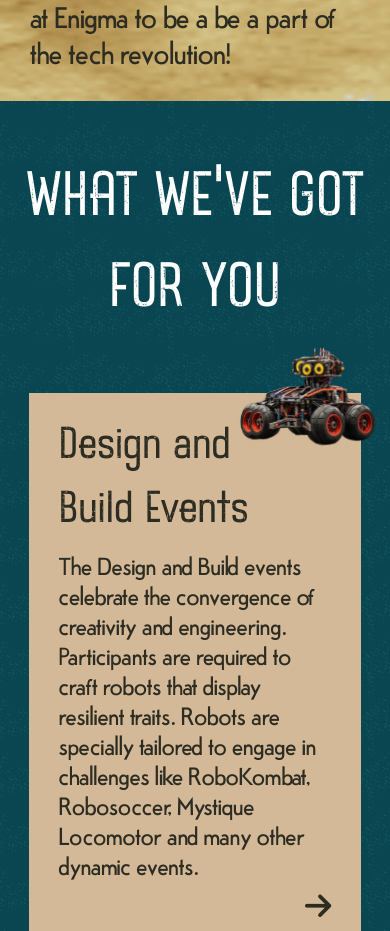
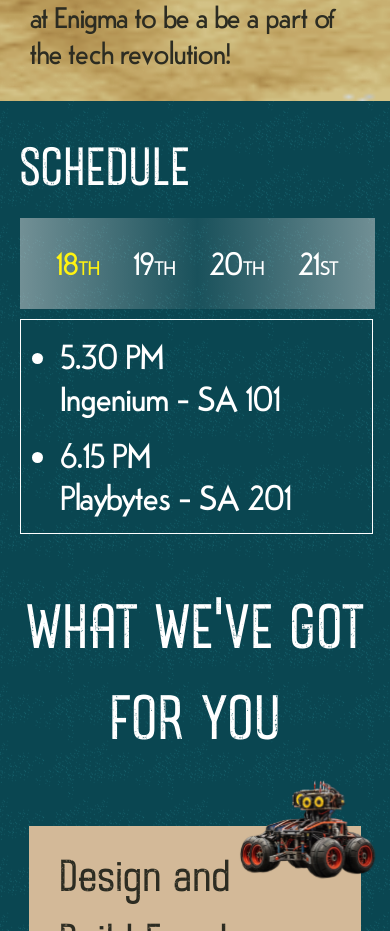
Before and after one commit to SanjayChoodamani/enigma24, a React (Vite) app: page / in a window 390 px wide. Shown: the part 1585-2516 px from the top of the page. Built offline with nearby package versions, Linux system fonts and the light colour scheme.

Commit message:
updating schedule

```diff
--- a/src/components/EventData.js
+++ b/src/components/EventData.js
@@ -244,7 +244,7 @@ const designBuild = [
     id: 1,
     imgloc: Aeronautica,
     name: "Aeronautica",
-    date: "20/04",
+    date: "21/04",
     loc: "Football Ground",
     heads: ["J A Prajwal", "Vijithashwa M G"],
     contact: ["6364205839"],
--- a/src/components/Schedule.jsx
+++ b/src/components/Schedule.jsx
@@ -3,10 +3,28 @@ import './styles/Schedule.css'
 import Data from './ScheduleData.js'
 import ScheduleContent from './ScheduleContent'
 
+const first = [1,0,0,0]
+const second = [0,1,0,0]
+const third = [0,0,1,0]
+const fourth = [0,0,0,1]
+
 
 const Schedule = () => {
-    const [date, setDate] = useState("18")
-    const [myClass, setMyClass] = useState("")
+    const [date, setDate] = useState("18");
+    const [myClass, setMyClass] = useState(first);
+
+    const handleClick = (date) => {
+        setDate(date);
+        if(date === "18"){
+            setMyClass(first);
+        }else if(date === "19"){
+            setMyClass(second);
+        }else if(date === "20"){
+            setMyClass(third);
+        }else if(date === "21"){
+            setMyClass(fourth);
+        }
+    };
 
     return (
         <div className='schedule'>
@@ -15,32 +33,28 @@ const Schedule = () => {
             </div>
             <div className='schedule-container'>
                 <div className='scheduleDates'>
-                    <div onClick={()=>{setDate("18"); setMyClass("active")}} className={myClass}>
+                    <div onClick={()=>{handleClick("18")}} className={myClass === first  ? "activeDiv" : "previous"}>
                         <h1>18<span>TH</span></h1>
-                        <br/>
                     </div>
-                    <div onClick={()=>{setDate("19"); setMyClass("active")}} className={myClass}>
+                    <div onClick={()=>{handleClick("19")}} className={myClass === second ? "activeDiv" : "previous"}>
                         <h1>19<span>TH</span></h1>
-                        <br/>
                     </div>
-                    <div onClick={()=>{setDate("20"); setMyClass("active")}} className={myClass}>
+                    <div onClick={()=>{handleClick("20")}} className={myClass === third ? "activeDiv" : "previous"}>
                         <h1>20<span>TH</span></h1>
-                        <br/>
                     </div>
-                    <div onClick={()=>{setDate("21"); setMyClass("active")}} className={myClass}>
+                    <div onClick={()=>{handleClick("21")}} className={myClass === fourth?  "activeDiv" : "previous"}>
                         <h1>21<span>ST</span></h1>
-                        <br/>
                     </div>
                 </div>
                 <div className='scheduleContent'>
-                {date === "18" && <ScheduleContent Data={Data} num={0}/> }
-                {date === "19" && <ScheduleContent Data={Data} num={1}/> }
-                {date === "20" && <ScheduleContent Data={Data} num={2}/> }
-                {date === "21" && <ScheduleContent Data={Data} num={3}/> }
+                    {date === "18" && <ScheduleContent Data={Data} num={0}/>}
+                    {date === "19" && <ScheduleContent Data={Data} num={1}/>}
+                    {date === "20" && <ScheduleContent Data={Data} num={2}/>}
+                    {date === "21" && <ScheduleContent Data={Data} num={3}/>}
                 </div>
             </div>
         </div>
-    )
-}
+    );
+};
 
-export default Schedule
+export default Schedule;
--- a/src/components/ScheduleContent.jsx
+++ b/src/components/ScheduleContent.jsx
@@ -1,10 +1,27 @@
+import { useState, useEffect } from 'react';
 import './styles/Schedule.css'
 
-const scheduleContent = ({Data, num}) => {
+const scheduleContent = ({ Data, num }) => {
+    const [windowSize, setWindowSize] = useState([
+        window.innerWidth,
+        window.innerHeight,
+    ]);
+
+    useEffect(() => {
+        const handleWindowResize = () => {
+            setWindowSize([window.innerWidth, window.innerHeight]);
+        };
+
+        window.addEventListener("resize", handleWindowResize);
+
+        return () => {
+            window.removeEventListener("resize", handleWindowResize);
+        };
+    }, []);
     return (
-        <ul>{Data[num].map((content) => {
+        <ul>{Data[num].map((content, index) => {
             return (
-                <li>{content.timings} - {content.eventName} - {content.eventLoc}</li>
+                <li key={index}>{content.timings} {(num === 3 && windowSize[0] > 480) ? " " :<br />} {content.eventName} - {content.eventLoc}</li>
             )
         })}
         </ul>
--- a/src/components/ScheduleData.js
+++ b/src/components/ScheduleData.js
@@ -1,108 +1,85 @@
 const scheduleContent = [
     [
         {
-            timings: "9:30 AM",
+            timings: "5.30 PM",
+            eventName: "Ingenium",
+            eventLoc: "SA 101"
+        },
+        {
+            timings: "6.15 PM",
             eventName: "Playbytes",
             eventLoc: "SA 201"
-        },
-        {
-            timings: "9:30 AM",
-            eventName: "Playbytes",
-            eventLoc: "SA 201"
-        },
-        {
-            timings: "9:30 AM",
-            eventName: "Playbytes",
-            eventLoc: "SA 201"
-        },
+        }
 
     ],
     [
         {
-            timings: "9:30 AM",
-            eventName: "Playbytes",
-            eventLoc: "SA 201"
+            timings: "5.30 PM",
+            eventName: "Resonance",
+            eventLoc: "SA 101"
         },
         {
-            timings: "9:30 AM",
-            eventName: "Playbytes",
+            timings: "6.16 PM",
+            eventName: "Inquizitive",
             eventLoc: "SA 201"
-        },
-        {
-            timings: "9:30 AM",
-            eventName: "Playbytes",
-            eventLoc: "SA 201"
-        },
-        {
-            timings: "9:30 AM",
-            eventName: "Playbytes",
-            eventLoc: "SA 201"
-        },
+        }
 
     ],
     [
         {
-            timings: "9:30 AM",
-            eventName: "Playbytes",
+            timings: "1.00 PM",
+            eventName: "Megastructure",
             eventLoc: "SA 201"
         },
         {
-            timings: "9:30 AM",
-            eventName: "Playbytes",
-            eventLoc: "SA 201"
+            timings: "1.30 PM",
+            eventName: "Mystery Miles",
+            eventLoc: "Aduitorium"
         },
         {
-            timings: "9:30 AM",
-            eventName: "Playbytes",
-            eventLoc: "SA 201"
+            timings: "5.00 PM",
+            eventName: "Lazer Show",
+            eventLoc: "Auditorium"
         },
-        {
-            timings: "9:30 AM",
-            eventName: "Playbytes",
-            eventLoc: "SA 201"
-        },
-        {
-            timings: "9:30 AM",
-            eventName: "Playbytes",
-            eventLoc: "SA 201"
-        },
-        {
-            timings: "9:30 AM",
-            eventName: "National Level Paper Presentation",
-            eventLoc: "SA 201"
-        }
     ],
     [
         {
-            timings: "9:30 AM",
-            eventName: "Playbytes",
-            eventLoc: "SA 201"
+            timings: "8:30 AM",
+            eventName: "National Level Paper Presentation",
+            eventLoc: "Mechanical Seminar Hall"
         },
         {
-            timings: "9:30 AM",
-            eventName: "Playbytes",
-            eventLoc: "SA 201"
+            timings: "8.30 AM",
+            eventName: "Mystique Locmoter",
+            eventLoc: "Auditorium"
         },
         {
-            timings: "9:30 AM",
-            eventName: "Playbytes",
-            eventLoc: "SA 201"
+            timings: "9.00 AM",
+            eventName: "Aeronautica",
+            eventLoc: "Football Ground"
         },
         {
-            timings: "9:30 AM",
-            eventName: "Playbytes",
-            eventLoc: "SA 201"
+            timings: "9.30 AM",
+            eventName: "Spudzooka",
+            eventLoc: "Football Ground"
         },
         {
-            timings: "9:30 AM",
-            eventName: "Playbytes",
-            eventLoc: "SA 201"
+            timings: "11.00 AM",
+            eventName: "Robokombat",
+            eventLoc: "Auditorium"
         },
         {
-            timings: "9:30 AM",
-            eventName: "National Level Paper Presentation",
-            eventLoc: "SA 201"
-        }
+            timings: "12.00 PM",
+            eventName: "Drift Blitz",
+            eventLoc: "Auditorium"
+        },
+        {
+            timings: "2.00 PM",
+            eventName: "Robo Soccer",
+            eventLoc: "Auditorium"
+        },
+
+
     ]
 ]
 
--- a/src/components/styles/Schedule.css
+++ b/src/components/styles/Schedule.css
@@ -18,6 +18,9 @@
 }
 
 .scheduleDates {
+    display: flex;
+    flex-direction: column;
+    justify-content: space-around;
     width: 5%;
     background: rgb(217,217,217);
     background: linear-gradient(90deg, rgba(217,217,217,0.5010796554950105) 0%, rgba(217,217,217,0.0753093473717612) 50%, rgba(217,217,217,0.4954774145986519) 100%);
@@ -25,8 +28,10 @@
 
 }
 .scheduleDates h1 {
-    font-weight: bold;
-
+    font-weight: 900;
+}
+.scheduleDates h1:hover {
+    scale: 1.1;
 }
 .scheduleDates span {
     font-size: 20px;
@@ -50,6 +55,34 @@
     font-size: 35px;
 }
 
-.active{
-    background-color: black;
+.activeDiv{
+    color: rgb(255, 243, 17);
 }
+
+.previous{
+    background-color: none;
+}
+@media(max-width: 480px){
+    .schedule {
+        width: 90%;
+    }
+    .schedule-container {
+        flex-direction: column;
+        gap: 10px 0px;
+    }
+    .scheduleDates {
+        flex-direction: row;
+        justify-content: space-around;
+        width: 90%;
+    }
+    .scheduleContent{
+        width: 100%;
+        margin: 0px;
+
+    }
+
+    .scheduleContent ul{
+        transform: translateY(0);
+
+    }
+}
--- a/src/pages/Home.jsx
+++ b/src/pages/Home.jsx
@@ -5,7 +5,7 @@ import Techsandhya from '../components/Techsandhya'
 import Sponsors from '../components/Sponsors'
 import Footer from '../components/Footer'
 import CountDown  from '../components/CountDown'
-// import Schedule from '../components/Schedule'
+import Schedule from '../components/Schedule'
 
 const Home = () => {
   return (
@@ -13,7 +13,7 @@ const Home = () => {
       <Hero />
       <CountDown/>
       <About />
-      {/* <Schedule/> */}
+      <Schedule/>
       <Overview/>
       <Techsandhya/>
       <Sponsors/>
```
